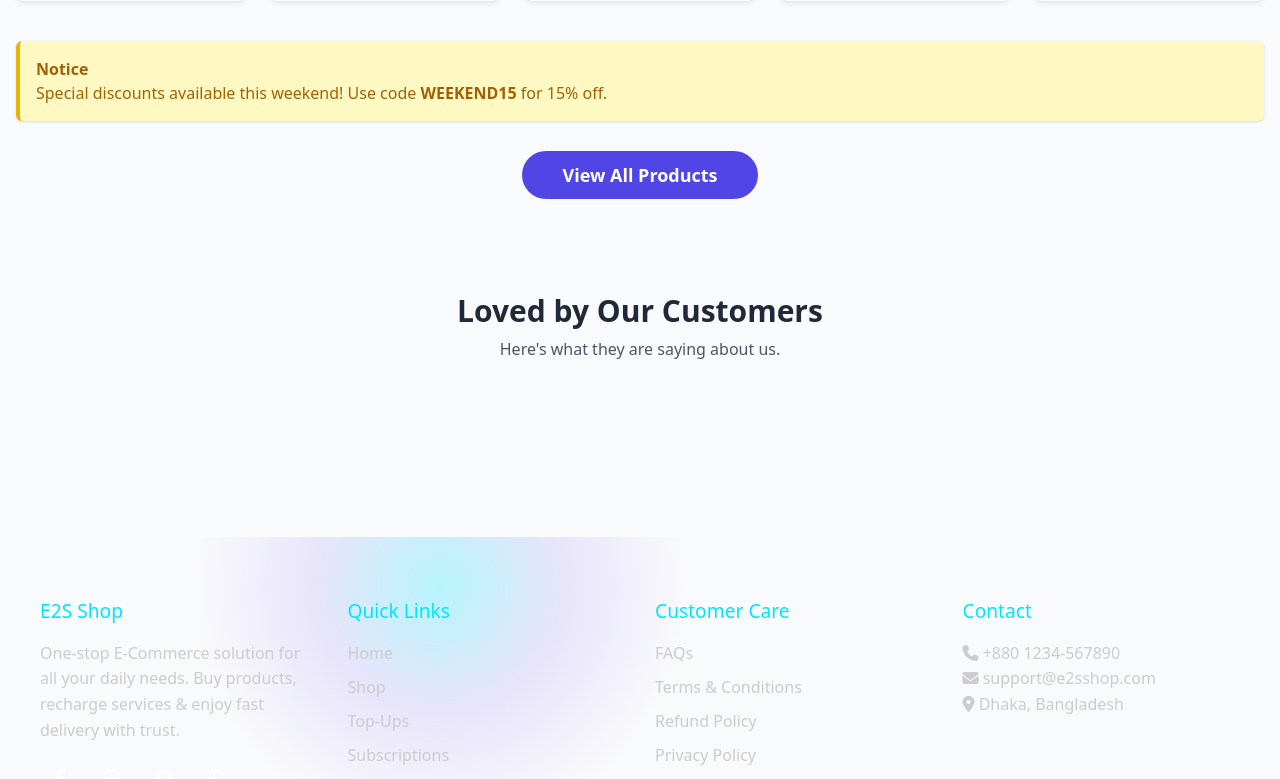
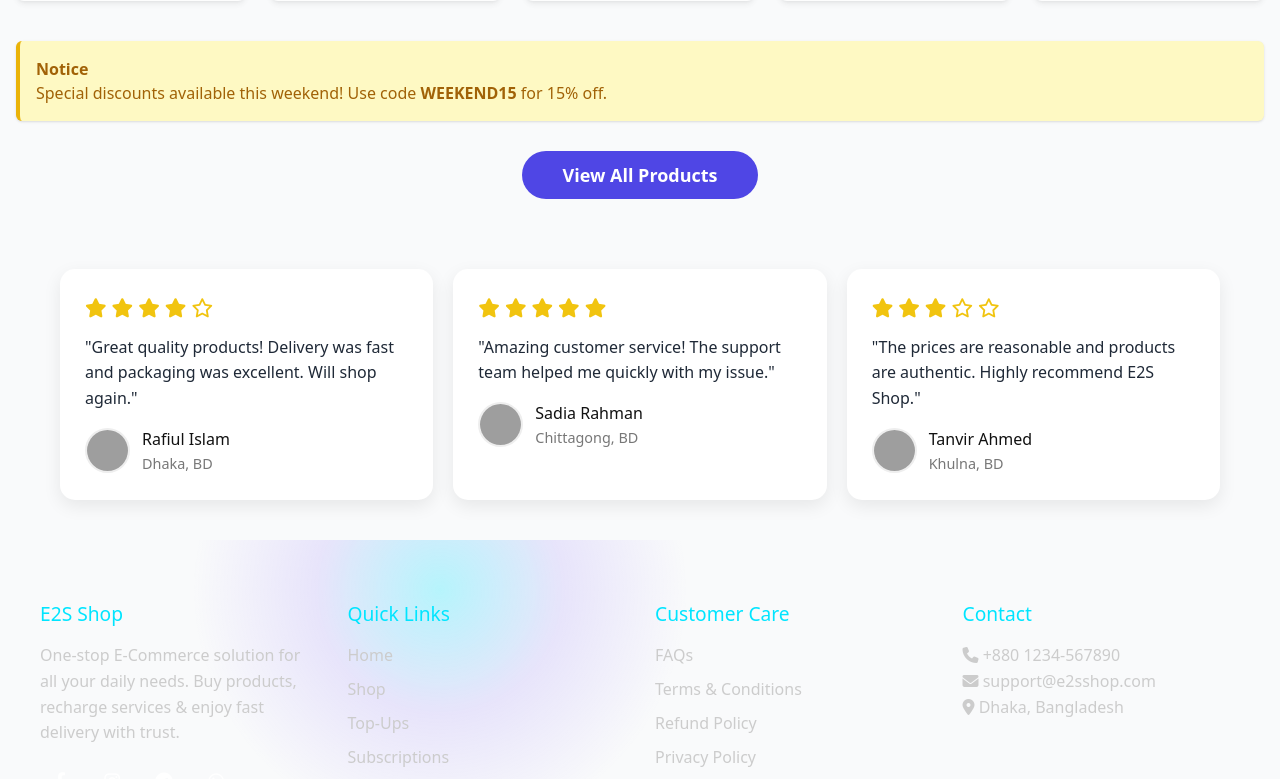
Before and after one commit to hoingut/e2splatfrom, a Flask app: page / in a window 1280 px wide. Shown: the part 1499-2278 px from the top of the page. Run offline with Flask 3, Linux system fonts and the light colour scheme; some libraries are stand-ins or nearby versions; grey boxes are pictures that could not be loaded.

Commit message:
Update index.html

```diff
--- a/templates/index.html
+++ b/templates/index.html
@@ -53,77 +53,6 @@
             <h1 class="text-4xl md:text-5xl font-extrabold">Welcome to AnyShop!</h1>
             <p class="mt-4 text-lg opacity-90">Find the best products at unbeatable prices.</p>
         </header>
-
-
-<style>
-    /* static/style.css (নতুন স্টাইল যোগ করুন) */
-
-/* =============== SLIDESHOW STYLES =============== */
-.slide-item {
-    transition: opacity 1s ease-in-out;
-}
-
-/* =============== ANIMATED REVIEW STYLES =============== */
-/* static/style.css -> ANIMATED REVIEW STYLES */
-
-.review-ticker-wrapper {
-    display: block; /* Ensure the wrapper is a block element */
-    width: 100%;
-    overflow: hidden;
-    -webkit-mask-image: linear-gradient(to right, transparent, black 10%, black 90%, transparent);
-    mask-image: linear-gradient(to right, transparent, black 10%, black 90%, transparent);
-}
-
-#review-ticker {
-    display: inline-flex; /* Use inline-flex for the scrolling container */
-    align-items: stretch; /* Ensure all cards have the same height */
-    animation: scroll-left 60s linear infinite; /* Increased duration for smoother scroll */
-}
-
-/* Add this to prevent pausing animation on hover (optional) */
-/*
-#review-ticker:hover {
-    animation-play-state: paused;
-}
-*/
-
-.review-card {
-    flex-shrink: 0;
-    width: 320px;
-    height: auto; /* Allow card height to be determined by content */
-    display: flex; /* Use flexbox for internal alignment */
-    flex-direction: column; /* Stack content vertically */
-    justify-content: space-between; /* Push content to top and bottom */
-    background-color: white;
-    border-radius: 0.75rem;
-    padding: 1.5rem;
-    box-shadow: 0 4px 6px -1px rgb(0 0 0 / 0.1), 0 2px 4px -2px rgb(0 0 0 / 0.1);
-    text-align: left;
-    margin-right: 2rem; /* Replaces space-x for better consistency */
-}
-
-/* ... (বাকি রিভিউ স্টাইল আগের মতোই থাকবে) ... */
-
-.review-stars {
-    color: #FBBF24; /* amber-400 */
-}
-
-@keyframes scroll-left {
-    from {
-        transform: translateX(0%);
-    }
-    to {
-        transform: translateX(-50%); /* Halfway, because the content is duplicated */
-    }
-}
-</style>
-    <script>
-        // static/home.js (নতুন কোড যোগ করুন)
-
-
-
-    </script>
-
 
 <!-- =============== 1. ADVANCED SLIDESHOW SECTION =============== -->
 <section class="my-8 relative group" id="hero-slider-container">
@@ -189,30 +118,138 @@
                 View All Products
             </a>
         </section>
+    <style>
+
+    .reviews {
+      display: grid;
+      grid-template-columns: repeat(auto-fit, minmax(280px, 1fr));
+      gap: 20px;
+      padding: 40px 20px;
+      max-width: 1200px;
+      margin: auto;
+    }
+
+    .review-card {
+      background: #fff;
+      border-radius: 15px;
+      padding: 25px;
+      box-shadow: 0 6px 18px rgba(0,0,0,0.08);
+      transition: transform 0.3s ease, box-shadow 0.3s ease;
+      position: relative;
+      overflow: hidden;
+      animation: fadeIn 1.2s ease;
+    }
+    .review-card:hover {
+      transform: translateY(-8px);
+      box-shadow: 0 10px 24px rgba(0,0,0,0.12);
+    }
+
+    .review-card .stars {
+      color: #f1c40f;
+      font-size: 1.2rem;
+      margin-bottom: 12px;
+    }
+
+    .review-card p {
+      font-size: 1rem;
+      line-height: 1.6;
+      margin-bottom: 15px;
+    }
+
+    .reviewer {
+      display: flex;
+      align-items: center;
+      gap: 12px;
+    }
+    .reviewer img {
+      width: 45px;
+      height: 45px;
+      border-radius: 50%;
+      object-fit: cover;
+      border: 2px solid #eee;
+    }
+    .reviewer h4 {
+      font-size: 1rem;
+      margin: 0;
+      color: #111;
+    }
+    .reviewer span {
+      font-size: 0.9rem;
+      color: #777;
+    }
 
 
-<!-- ... (আপনার হট প্রোডাক্টস, নিউ প্রোডাক্টস ইত্যাদি সেকশন আগের মতোই থাকবে) ... -->
 
+    @keyframes fadeIn {
+      from {opacity: 0; transform: translateY(20px);}
+      to {opacity: 1; transform: translateY(0);}
+    }
+    @keyframes fadeInDown {
+      from {opacity: 0; transform: translateY(-30px);}
+      to {opacity: 1; transform: translateY(0);}
+    }
+    @keyframes fadeInUp {
+      from {opacity: 0; transform: translateY(30px);}
+      to {opacity: 1; transform: translateY(0);}
+    }
+  </style>
 
-<!-- =============== 2. ANIMATED REVIEW SECTION =============== -->
-<section class="py-16 bg-gray-50 my-10 overflow-hidden">
-    <div class="container mx-auto text-center px-4">
-        <h2 class="text-3xl font-bold mb-2">Loved by Our Customers</h2>
-        <p class="text-gray-600 mb-12">Here's what they are saying about us.</p>
+  <section class="reviews">
+    <div class="review-card">
+      <div class="stars">
+        <i class="fa-solid fa-star"></i>
+        <i class="fa-solid fa-star"></i>
+        <i class="fa-solid fa-star"></i>
+        <i class="fa-solid fa-star"></i>
+        <i class="fa-regular fa-star"></i>
+      </div>
+      <p>"Great quality products! Delivery was fast and packaging was excellent. Will shop again."</p>
+      <div class="reviewer">
+        <img src="https://i.pravatar.cc/45?img=1" alt="Reviewer">
+        <div>
+          <h4>Rafiul Islam</h4>
+          <span>Dhaka, BD</span>
+        </div>
+      </div>
+    </div>
 
-        <!-- Scrolling Review Ticker -->
-        <div class="review-ticker-wrapper">
-            <div id="review-ticker" class="flex space-x-8">
-                <!-- Reviews will be duplicated and injected here by JS -->
-            </div>
+    <div class="review-card">
+      <div class="stars">
+        <i class="fa-solid fa-star"></i>
+        <i class="fa-solid fa-star"></i>
+        <i class="fa-solid fa-star"></i>
+        <i class="fa-solid fa-star"></i>
+        <i class="fa-solid fa-star"></i>
+      </div>
+      <p>"Amazing customer service! The support team helped me quickly with my issue."</p>
+      <div class="reviewer">
+        <img src="https://i.pravatar.cc/45?img=5" alt="Reviewer">
+        <div>
+          <h4>Sadia Rahman</h4>
+          <span>Chittagong, BD</span>
         </div>
+      </div>
     </div>
-</section>
+
+    <div class="review-card">
+      <div class="stars">
+        <i class="fa-solid fa-star"></i>
+        <i class="fa-solid fa-star"></i>
+        <i class="fa-solid fa-star"></i>
+        <i class="fa-regular fa-star"></i>
+        <i class="fa-regular fa-star"></i>
+      </div>
+      <p>"The prices are reasonable and products are authentic. Highly recommend E2S Shop."</p>
+      <div class="reviewer">
+        <img src="https://i.pravatar.cc/45?img=9" alt="Reviewer">
+        <div>
+          <h4>Tanvir Ahmed</h4>
+          <span>Khulna, BD</span>
+        </div>
+      </div>
+    </div>
+  </section>
 <style>
-
-
-            letter-spacing: 1px;
-        }
 
 
 
@@ -324,6 +361,7 @@
     top:-200px;left:-200px;
     animation:spin 25s linear infinite;
     margin-left: 30%;
+      margi-top: 30%;
   }
 </style>
 
```
